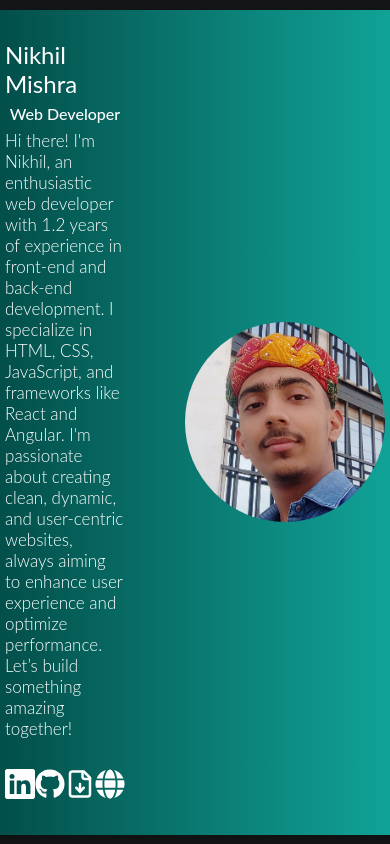
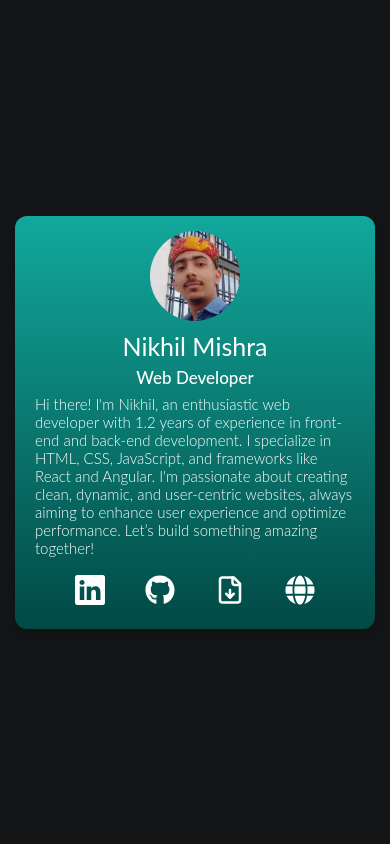
Before and after one commit to nikhil7476/nikhil-mishra-card, a Next.js app: page / in a window 390 px wide. Built offline with nearby package versions, Linux system fonts and the light colour scheme.

Commit message:
modified:   src/styles/Home.module.css

```diff
--- a/src/styles/Home.module.css
+++ b/src/styles/Home.module.css
@@ -73,3 +73,55 @@
   object-fit: cover;
   object-position: center;
 }
+
+
+
+@media (max-width: 576px) {
+  .main {
+    height: 100vh;
+    padding: 0 15px;
+  }
+
+  .cardContainer {
+    display: flex;
+    flex-direction: column-reverse;
+    background: linear-gradient(#12a89c, #024945);
+    width: 750px;
+    margin-top: 12px;
+    margin-bottom: 12px;
+  }
+
+  .descripcion {
+    padding: 10px 20px 18px;
+  }
+
+  .descripcion h1 {
+    font-weight: 400;
+    font-size: 25px;
+  }
+
+  .descripcion h2 {
+    line-height: 2;
+    font-weight: 500;
+    font-size: 17px;
+  }
+
+  .descripcion p {
+    font-weight: 300;
+    font-size: 15px;
+  }
+
+  .descripcion .icons {
+    margin-top: 18px;
+  }
+
+  .image {
+    padding: 15px 0 0;
+  }
+
+  .image img {
+    width: 90px;
+    height: 90px;
+  }
+
+}
```
